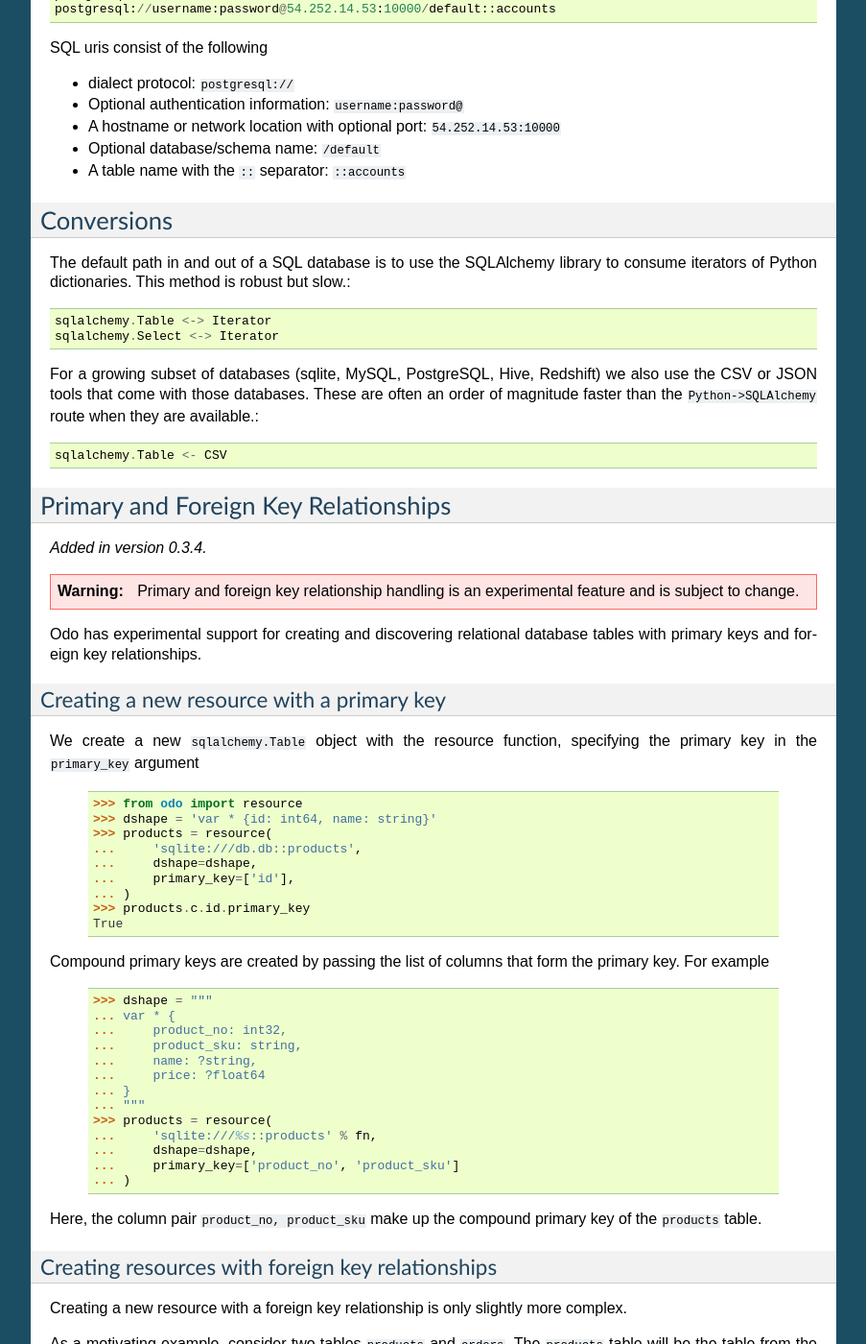
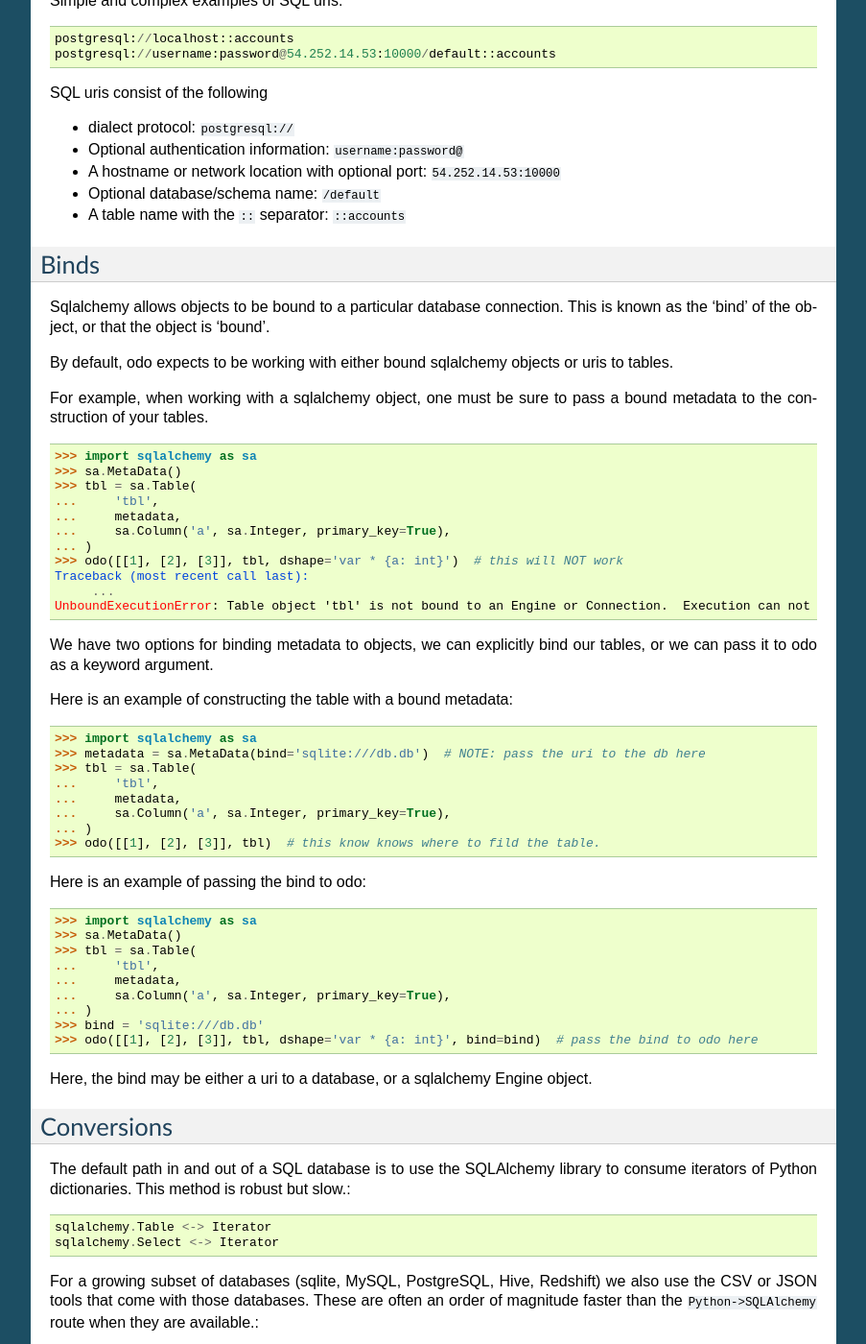
Before and after one commit to blaze/odo, a Sphinx documentation site: the page built from docs/source/sql.rst, in a window 1280 px wide and 1400 px high, scrolled down 655 px. Shown: the whole window at 96% size, without its empty margins (198-1101 px from the left). Built offline with Sphinx 7.4.7, drawn with Linux system fonts in a browser that asks for light colours; some of the changed text lies outside the part shown.

Commit message:
DOC: docs about sql bind

```diff
--- a/docs/source/sql.rst
+++ b/docs/source/sql.rst
@@ -25,6 +25,9 @@
       >>> from odo import odo
       >>> x = np.zeros((10, 2))
       >>> t = odo(x, 'sqlite:///db.db::x')  # this will NOT work
+      Traceback (most recent call last):
+          ...
+      TypeError: dshape measure must be a record type e.g., "{a: int64, b: int64}". Input measure is ctype("float64")
 
    Here's what to do instead:
 
@@ -49,6 +52,64 @@
 * Optional database/schema name:  ``/default``
 * A table name with the ``::`` separator:  ``::accounts``
 
+
+Binds
+-----
+
+Sqlalchemy allows objects to be bound to a particular database connection. This
+is known as the 'bind' of the object, or that the object is 'bound'.
+
+By default, odo expects to be working with either bound sqlalchemy objects or
+uris to tables.
+
+For example, when working with a sqlalchemy object, one must be sure to pass a
+bound metadata to the construction of your tables.
+
+.. code-block:: python
+
+   >>> import sqlalchemy as sa
+   >>> sa.MetaData()
+   >>> tbl = sa.Table(
+   ...     'tbl',
+   ...     metadata,
+   ...     sa.Column('a', sa.Integer, primary_key=True),
+   ... )
+   >>> odo([[1], [2], [3]], tbl, dshape='var * {a: int}')  # this will NOT work
+   Traceback (most recent call last):
+        ...
+   UnboundExecutionError: Table object 'tbl' is not bound to an Engine or Connection.  Execution can not proceed without a database to execute against.
+
+We have two options for binding metadata to objects, we can explicitly bind our
+tables, or we can pass it to odo as a keyword argument.
+
+Here is an example of constructing the table with a bound metadata:
+
+.. code-block:: python
+
+   >>> import sqlalchemy as sa
+   >>> metadata = sa.MetaData(bind='sqlite:///db.db')  # NOTE: pass the uri to the db here
+   >>> tbl = sa.Table(
+   ...     'tbl',
+   ...     metadata,
+   ...     sa.Column('a', sa.Integer, primary_key=True),
+   ... )
+   >>> odo([[1], [2], [3]], tbl)  # this know knows where to fild the table.
+
+Here is an example of passing the bind to odo:
+
+.. code-block:: python
+
+   >>> import sqlalchemy as sa
+   >>> sa.MetaData()
+   >>> tbl = sa.Table(
+   ...     'tbl',
+   ...     metadata,
+   ...     sa.Column('a', sa.Integer, primary_key=True),
+   ... )
+   >>> bind = 'sqlite:///db.db'
+   >>> odo([[1], [2], [3]], tbl, dshape='var * {a: int}', bind=bind)  # pass the bind to odo here
+
+Here, the bind may be either a uri to a database, or a sqlalchemy Engine object.
 
 Conversions
 -----------
```
